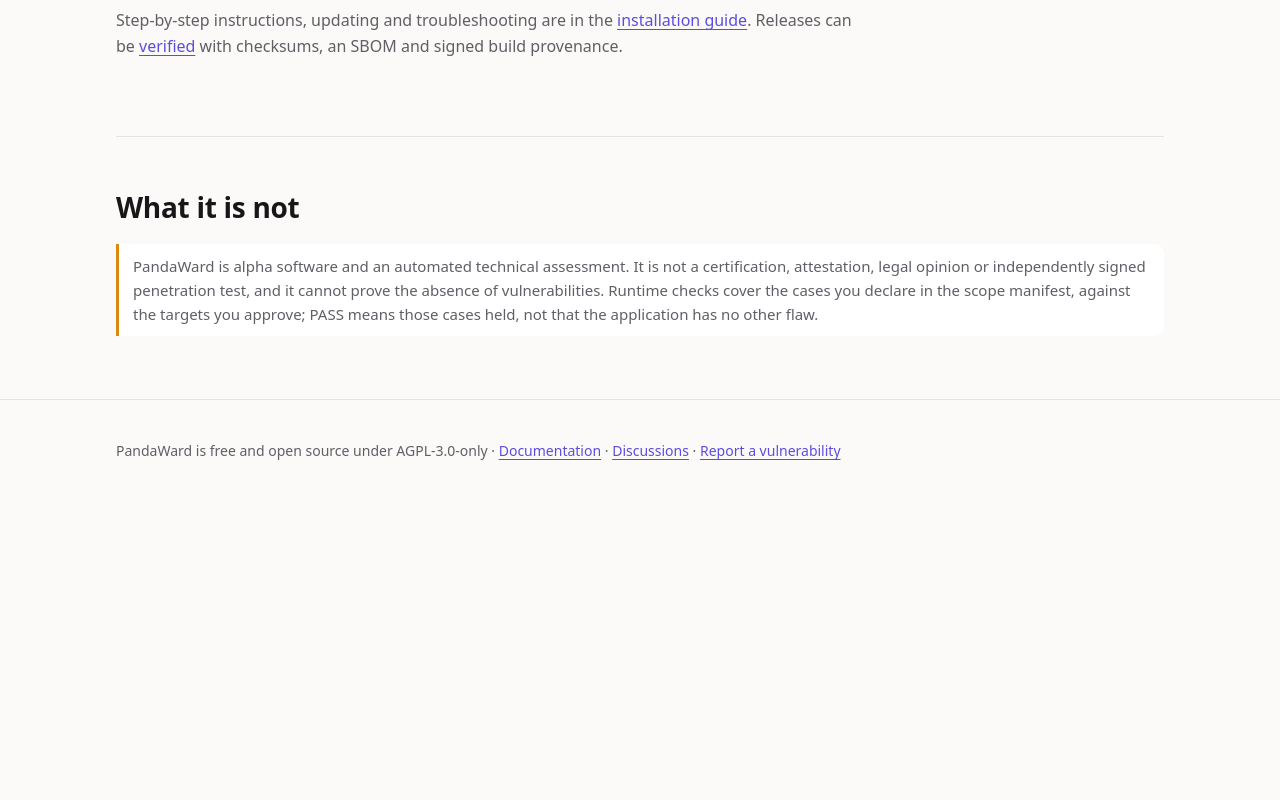
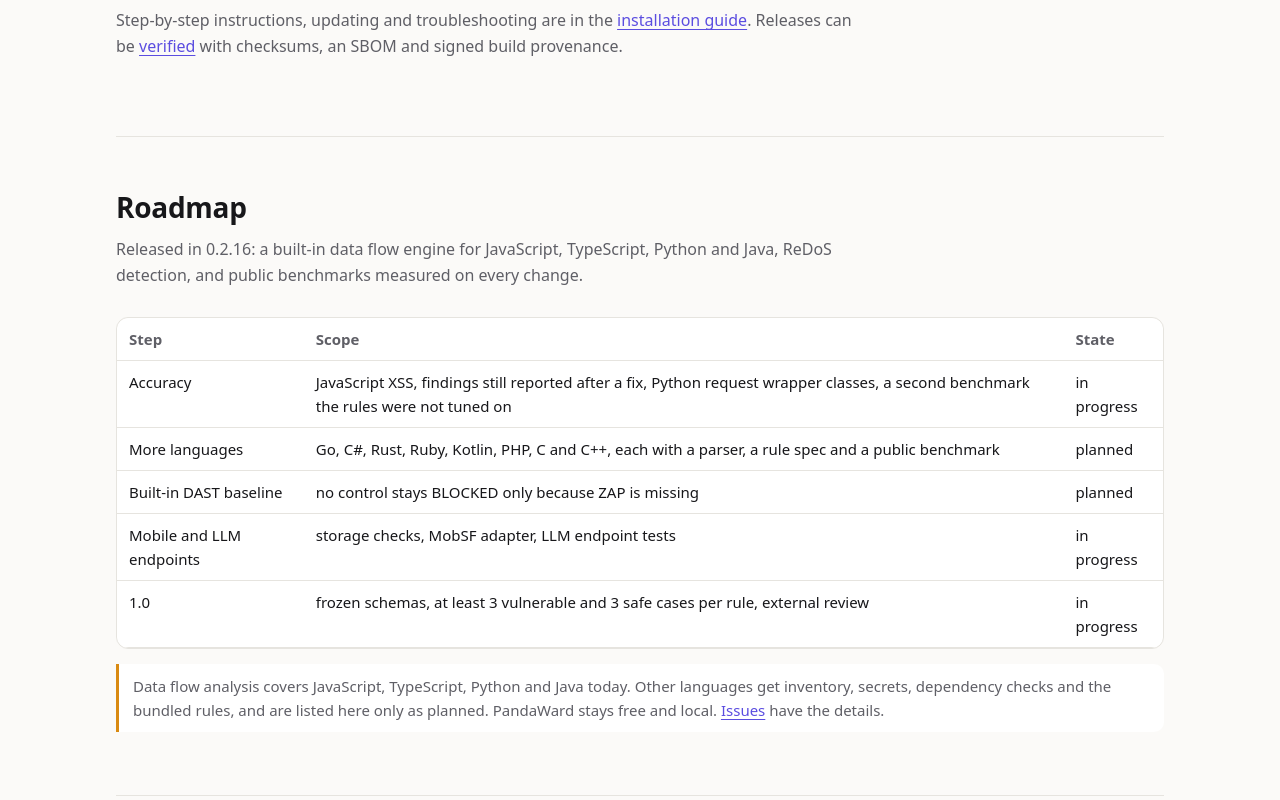
Before and after one commit to ratomirjovanovic/pandaward, a browser extension: page site/index.html in a window 1280 px wide. Shown: the part 3380-4180 px from the top of the page. Before the commit the page ends 3903 px from the top, so only its background shows below. Drawn offline with Linux system fonts and the light colour scheme; files whose address does not match are found by name.

Commit message:
Publish a roadmap on the README and pandaward.dev

```diff
--- a/site/index.html
+++ b/site/index.html
@@ -131,6 +131,22 @@ pandaward assess</pre>
     </script>
   </section>
 
+  <section id="roadmap">
+    <h2>Roadmap</h2>
+    <p class="sub">Released in 0.2.16: a built-in data flow engine for JavaScript, TypeScript, Python and Java, ReDoS detection, and public benchmarks measured on every change.</p>
+    <div class="tablewrap"><table>
+      <thead><tr><th>Step</th><th>Scope</th><th>State</th></tr></thead>
+      <tbody>
+        <tr><td>Accuracy</td><td>JavaScript XSS, findings still reported after a fix, Python request wrapper classes, a second benchmark the rules were not tuned on</td><td>in progress</td></tr>
+        <tr><td>More languages</td><td>Go, C#, Rust, Ruby, Kotlin, PHP, C and C++, each with a parser, a rule spec and a public benchmark</td><td>planned</td></tr>
+        <tr><td>Built-in DAST baseline</td><td>no control stays BLOCKED only because ZAP is missing</td><td>planned</td></tr>
+        <tr><td>Mobile and LLM endpoints</td><td>storage checks, MobSF adapter, LLM endpoint tests</td><td>in progress</td></tr>
+        <tr><td>1.0</td><td>frozen schemas, at least 3 vulnerable and 3 safe cases per rule, external review</td><td>in progress</td></tr>
+      </tbody>
+    </table></div>
+    <p class="note">Data flow analysis covers JavaScript, TypeScript, Python and Java today. Other languages get inventory, secrets, dependency checks and the bundled rules, and are listed here only as planned. PandaWard stays free and local. <a href="https://github.com/ratomirjovanovic/pandaward/issues">Issues</a> have the details.</p>
+  </section>
+
   <section>
     <h2>What it is not</h2>
     <p class="note">PandaWard is alpha software and an automated technical assessment. It is not a certification, attestation, legal opinion or independently signed penetration test, and it cannot prove the absence of vulnerabilities. Runtime checks cover the cases you declare in the scope manifest, against the targets you approve; PASS means those cases held, not that the application has no other flaw.</p>
```
Also changed, not shown: 2 other files.
